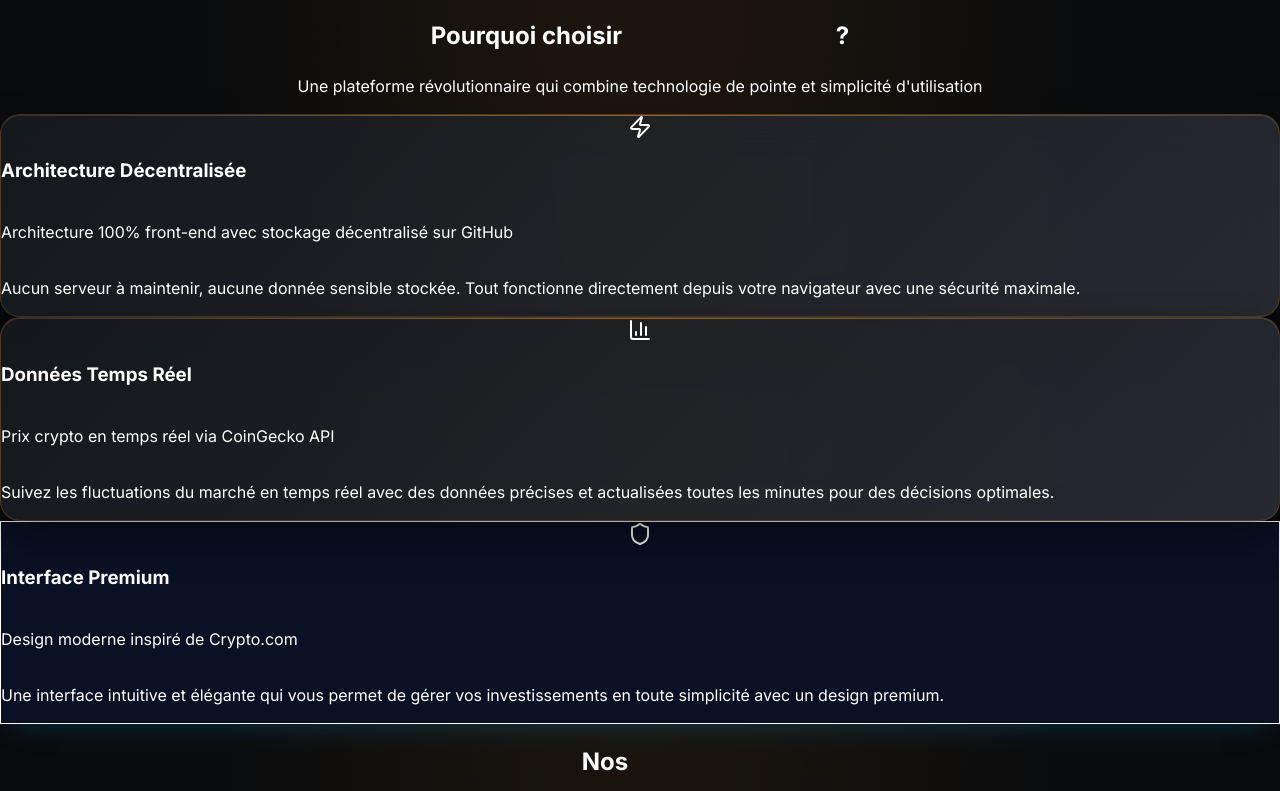
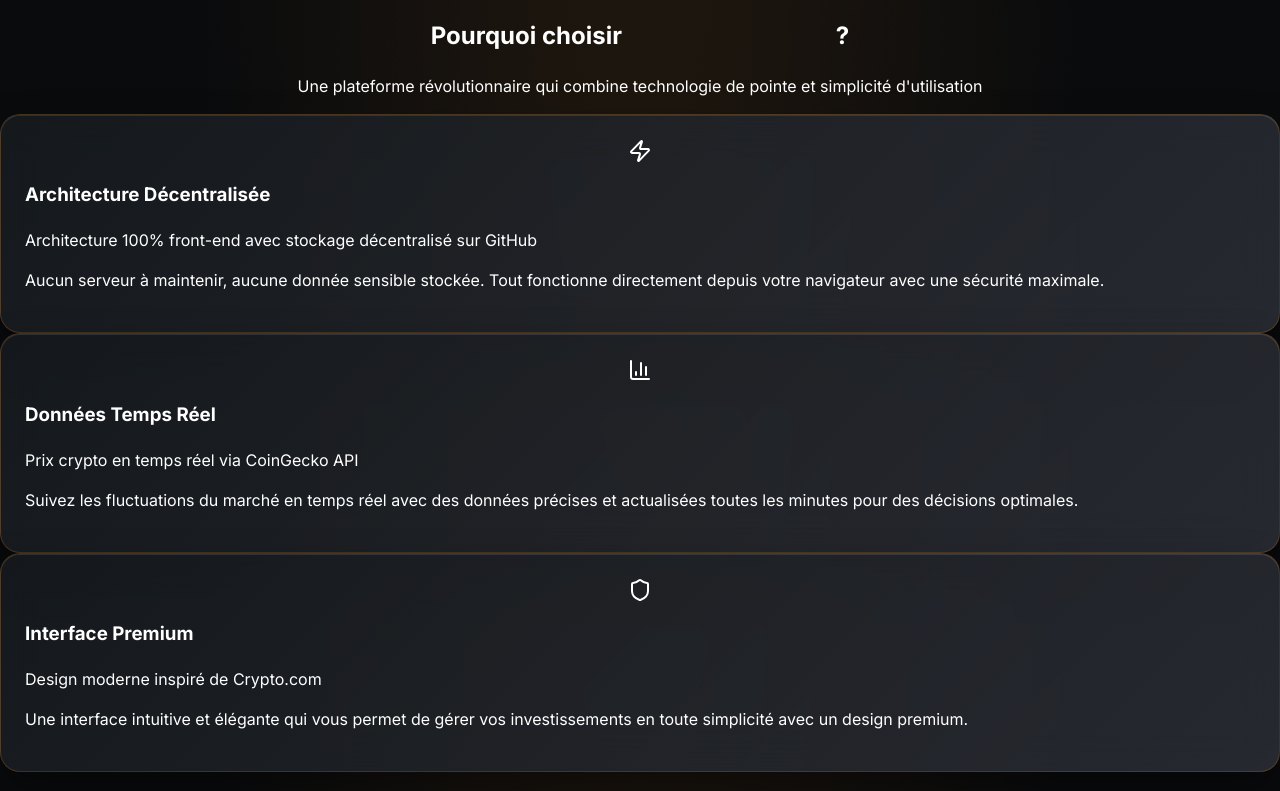
Before and after one commit to sabryserverinfo/crytpoarbitrage, a React (Vite) app: page / in a window 1280 px wide. Shown: the part 829-1620 px from the top of the page. Built offline with nearby package versions, Linux system fonts and the light colour scheme; no server answers.

Commit message:
fix(home): replace Card components with direct div elements using inline styles to force design application - bypass all CSS conflicts with guaranteed styling

```diff
--- a/src/pages/Home.tsx
+++ b/src/pages/Home.tsx
@@ -163,59 +163,128 @@ const Home: React.FC = () => {
         </div>
 
         <div className="grid md:grid-cols-3 gap-8">
-          <Card className="enhanced-card hover-ring transition-all duration-300 group hover:scale-105">
-            <CardHeader>
+          <div
+            className="transition-all duration-300 group hover:scale-105"
+            style={{
+              background: 'linear-gradient(135deg, rgba(22, 26, 30, 0.9) 0%, rgba(46, 49, 57, 0.8) 100%)',
+              border: '1px solid rgba(247, 147, 26, 0.2)',
+              borderRadius: '20px',
+              backdropFilter: 'blur(24px)',
+              boxShadow: '0 20px 40px rgba(0, 0, 0, 0.4), inset 0 1px 0 rgba(255, 255, 255, 0.1)',
+              transition: 'all 0.3s ease',
+              position: 'relative',
+              overflow: 'hidden',
+              padding: '24px'
+            }}
+            onMouseEnter={(e) => {
+              e.currentTarget.style.borderColor = '#f7931a';
+              e.currentTarget.style.boxShadow = '0 25px 50px rgba(0, 0, 0, 0.5), 0 0 30px rgba(247, 147, 26, 0.3)';
+              e.currentTarget.style.transform = 'translateY(-4px)';
+            }}
+            onMouseLeave={(e) => {
+              e.currentTarget.style.borderColor = 'rgba(247, 147, 26, 0.2)';
+              e.currentTarget.style.boxShadow = '0 20px 40px rgba(0, 0, 0, 0.4), inset 0 1px 0 rgba(255, 255, 255, 0.1)';
+              e.currentTarget.style.transform = 'translateY(0)';
+            }}
+          >
+            <div className="mb-6">
               <div className="w-16 h-16 bg-gradient-to-br from-primary-500/20 to-blue-500/20 rounded-2xl flex items-center justify-center mb-6 group-hover:scale-110 transition-transform duration-300">
                 <Zap className="w-8 h-8 text-primary-500" />
               </div>
-              <CardTitle className="text-2xl text-white">Architecture Décentralisée</CardTitle>
-              <CardDescription className="text-gray-400 text-lg">
+              <h3 className="text-2xl text-white mb-2">Architecture Décentralisée</h3>
+              <p className="text-gray-400 text-lg mb-4">
                 Architecture 100% front-end avec stockage décentralisé sur GitHub
-              </CardDescription>
-            </CardHeader>
-            <CardContent>
+              </p>
+            </div>
+            <div>
               <p className="text-gray-300 leading-relaxed">
                 Aucun serveur à maintenir, aucune donnée sensible stockée.
                 Tout fonctionne directement depuis votre navigateur avec une sécurité maximale.
               </p>
-            </CardContent>
-          </Card>
+            </div>
+          </div>
 
-          <Card className="enhanced-card hover-ring transition-all duration-300 group hover:scale-105">
-            <CardHeader>
+          <div
+            className="transition-all duration-300 group hover:scale-105"
+            style={{
+              background: 'linear-gradient(135deg, rgba(22, 26, 30, 0.9) 0%, rgba(46, 49, 57, 0.8) 100%)',
+              border: '1px solid rgba(247, 147, 26, 0.2)',
+              borderRadius: '20px',
+              backdropFilter: 'blur(24px)',
+              boxShadow: '0 20px 40px rgba(0, 0, 0, 0.4), inset 0 1px 0 rgba(255, 255, 255, 0.1)',
+              transition: 'all 0.3s ease',
+              position: 'relative',
+              overflow: 'hidden',
+              padding: '24px'
+            }}
+            onMouseEnter={(e) => {
+              e.currentTarget.style.borderColor = '#f7931a';
+              e.currentTarget.style.boxShadow = '0 25px 50px rgba(0, 0, 0, 0.5), 0 0 30px rgba(247, 147, 26, 0.3)';
+              e.currentTarget.style.transform = 'translateY(-4px)';
+            }}
+            onMouseLeave={(e) => {
+              e.currentTarget.style.borderColor = 'rgba(247, 147, 26, 0.2)';
+              e.currentTarget.style.boxShadow = '0 20px 40px rgba(0, 0, 0, 0.4), inset 0 1px 0 rgba(255, 255, 255, 0.1)';
+              e.currentTarget.style.transform = 'translateY(0)';
+            }}
+          >
+            <div className="mb-6">
               <div className="w-16 h-16 bg-gradient-to-br from-green-500/20 to-emerald-500/20 rounded-2xl flex items-center justify-center mb-6 group-hover:scale-110 transition-transform duration-300">
                 <BarChart3 className="w-8 h-8 text-green-500" />
               </div>
-              <CardTitle className="text-2xl text-white">Données Temps Réel</CardTitle>
-              <CardDescription className="text-gray-400 text-lg">
+              <h3 className="text-2xl text-white mb-2">Données Temps Réel</h3>
+              <p className="text-gray-400 text-lg mb-4">
                 Prix crypto en temps réel via CoinGecko API
-              </CardDescription>
-            </CardHeader>
-            <CardContent>
+              </p>
+            </div>
+            <div>
               <p className="text-gray-300 leading-relaxed">
                 Suivez les fluctuations du marché en temps réel avec des données
                 précises et actualisées toutes les minutes pour des décisions optimales.
               </p>
-            </CardContent>
-          </Card>
+            </div>
+          </div>
 
-          <Card className="bg-dark-800/50 border-dark-700/50 backdrop-blur-sm hover:bg-dark-800/70 transition-all duration-300 group hover:scale-105">
-            <CardHeader>
+          <div
+            className="transition-all duration-300 group hover:scale-105"
+            style={{
+              background: 'linear-gradient(135deg, rgba(22, 26, 30, 0.9) 0%, rgba(46, 49, 57, 0.8) 100%)',
+              border: '1px solid rgba(247, 147, 26, 0.2)',
+              borderRadius: '20px',
+              backdropFilter: 'blur(24px)',
+              boxShadow: '0 20px 40px rgba(0, 0, 0, 0.4), inset 0 1px 0 rgba(255, 255, 255, 0.1)',
+              transition: 'all 0.3s ease',
+              position: 'relative',
+              overflow: 'hidden',
+              padding: '24px'
+            }}
+            onMouseEnter={(e) => {
+              e.currentTarget.style.borderColor = '#f7931a';
+              e.currentTarget.style.boxShadow = '0 25px 50px rgba(0, 0, 0, 0.5), 0 0 30px rgba(247, 147, 26, 0.3)';
+              e.currentTarget.style.transform = 'translateY(-4px)';
+            }}
+            onMouseLeave={(e) => {
+              e.currentTarget.style.borderColor = 'rgba(247, 147, 26, 0.2)';
+              e.currentTarget.style.boxShadow = '0 20px 40px rgba(0, 0, 0, 0.4), inset 0 1px 0 rgba(255, 255, 255, 0.1)';
+              e.currentTarget.style.transform = 'translateY(0)';
+            }}
+          >
+            <div className="mb-6">
               <div className="w-16 h-16 bg-gradient-to-br from-purple-500/20 to-pink-500/20 rounded-2xl flex items-center justify-center mb-6 group-hover:scale-110 transition-transform duration-300">
                 <Shield className="w-8 h-8 text-purple-500" />
               </div>
-              <CardTitle className="text-2xl text-white">Interface Premium</CardTitle>
-              <CardDescription className="text-gray-400 text-lg">
+              <h3 className="text-2xl text-white mb-2">Interface Premium</h3>
+              <p className="text-gray-400 text-lg mb-4">
                 Design moderne inspiré de Crypto.com
-              </CardDescription>
-            </CardHeader>
-            <CardContent>
+              </p>
+            </div>
+            <div>
               <p className="text-gray-300 leading-relaxed">
                 Une interface intuitive et élégante qui vous permet de gérer
                 vos investissements en toute simplicité avec un design premium.
               </p>
-            </CardContent>
-          </Card>
+            </div>
+          </div>
         </div>
       </section>
 
```
